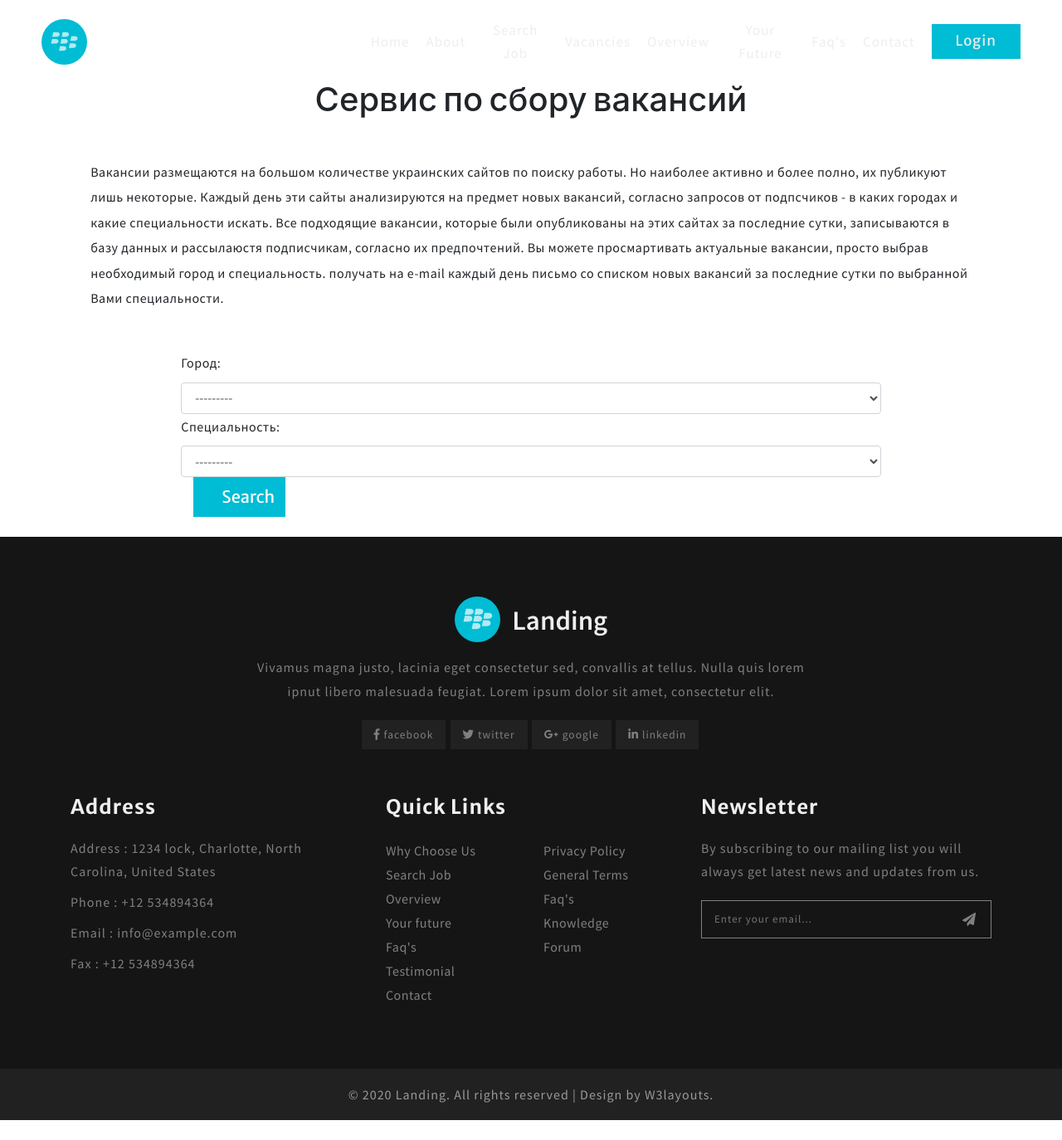
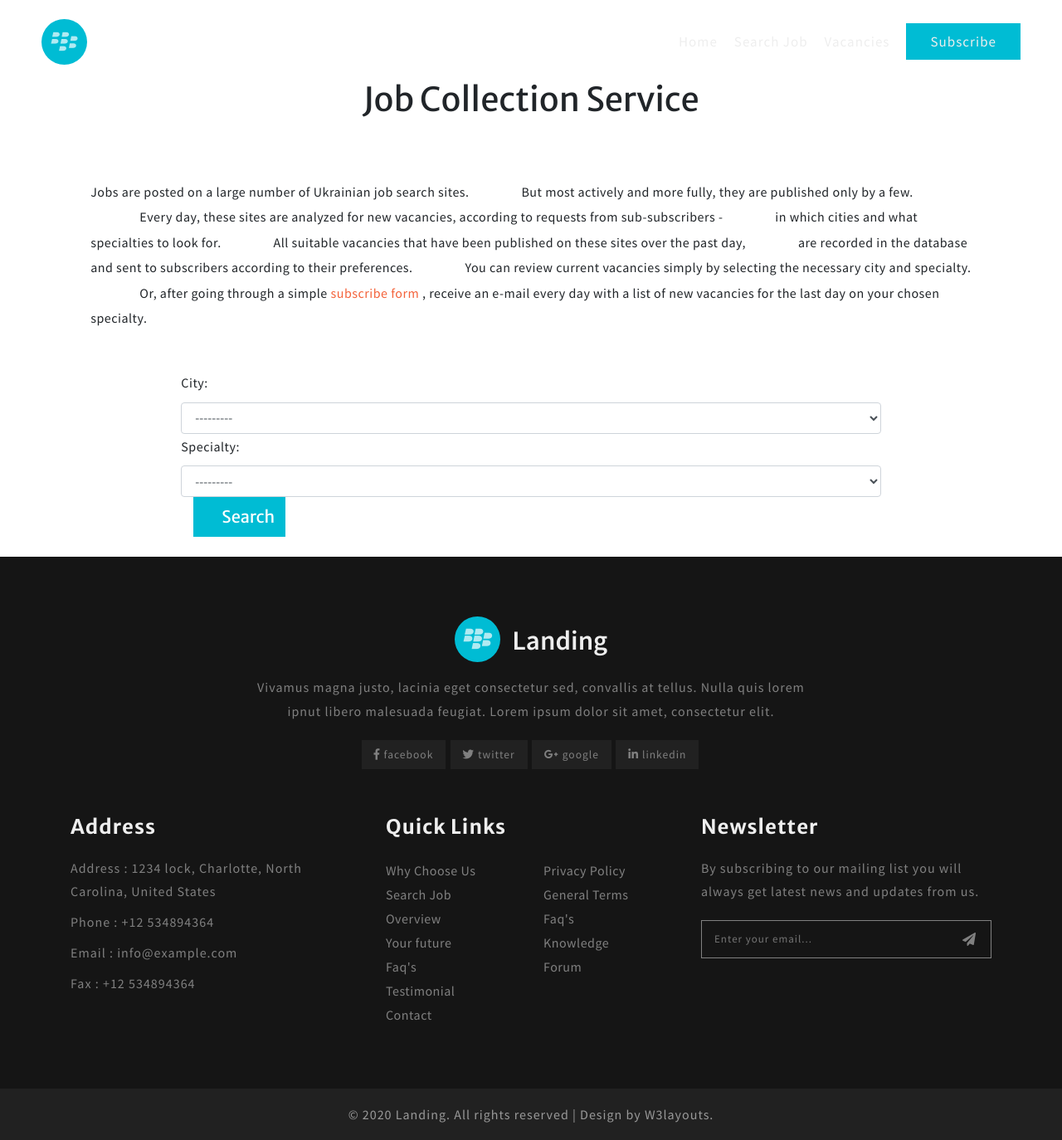
Before and after one commit to valenwin/job_finder, a Django app: page /scraping/ in a window 1280 px wide. Shown: the whole page at 83% size. Before the commit the page ends 1350 px from the top, so only its background shows below. Run offline with Django 3.2, Linux system fonts and the light colour scheme; data that the repository does not hold is empty; some libraries are stand-ins or nearby versions.

Commit message:
modify subscribers and scraping ligic

```diff
--- a/job_finder/urls.py
+++ b/job_finder/urls.py
@@ -21,5 +21,5 @@
     path('admin/', admin.site.urls),
     path('', home_page, name='home_page'),
     path('scraping/', include(('scraping.urls', 'scraping'), namespace='scraping')),
-    #path('subscribers/', include(('subscribers.urls', 'subscribers'), namespace='subscribers'))
+    path('subscribers/', include(('subscribers.urls', 'subscribers'), namespace='subscribers'))
 ]
--- a/scraping/forms.py
+++ b/scraping/forms.py
@@ -4,9 +4,9 @@
 
 
 class FindVacancyForm(forms.Form):
-    city = forms.ModelChoiceField(label='Город',
+    city = forms.ModelChoiceField(label='City',
                                   queryset=City.objects.all(),
                                   widget=forms.Select(attrs={'class': 'form-control'}))
-    specialty = forms.ModelChoiceField(label='Специальность',
+    specialty = forms.ModelChoiceField(label='Specialty',
                                        queryset=Speciality.objects.all(),
                                        widget=forms.Select(attrs={'class': 'form-control'}))
--- a/scraping/templates/search_vacancies.html
+++ b/scraping/templates/search_vacancies.html
@@ -13,17 +13,18 @@
 {% block content %}
     <div class="row  my-5">
         <div class="col-md-10 mx-auto">
-            <h1 class="my-5 text-center">Сервис по сбору вакансий</h1>
-            <p> Вакансии размещаются на большом количестве украинских сайтов по поиску работы.
-                Но наиболее активно и более полно, их публикуют лишь некоторые.
-                Каждый день эти сайты анализируются на предмет новых вакансий, согласно запросов от подпсчиков -
-                в каких городах и какие специальности искать.
-                Все подходящие вакансии, которые были опубликованы на этих сайтах за последние сутки,
-                записываются в базу данных и рассылаюстя подписчикам, согласно их предпочтений.
-                Вы можете просмартивать актуальные вакансии, просто выбрав необходимый город и специальность.
-                {#            Или же, пройдя несложную <a href="{% url 'create' %}"> регистрацию</a>, #}
-                получать на e-mail каждый день письмо со списком новых вакансий за последние сутки по выбранной Вами
-                специальности.</p>
+            <h1 class="my-5 text-center">Job Collection Service </h1>
+            <p> Jobs are posted on a large number of Ukrainian job search sites.
+                But most actively and more fully, they are published only by a few.
+                Every day, these sites are analyzed for new vacancies,
+                according to requests from sub-subscribers -
+                in which cities and what specialties to look for.
+                All suitable vacancies that have been published on these sites over the past day,
+                are recorded in the database and sent to subscribers according to their preferences.
+                You can review current vacancies simply by selecting the necessary city and specialty.
+                Or, after going through a simple <a href="{% url 'subscribers:subscribe_url' %}">
+                subscribe form </a>, receive an e-mail every day with a list of new vacancies for the last day on your chosen specialty.
+            </p>
         </div>
     </div>
 
--- a/scraping/templates/vacancies_list.html
+++ b/scraping/templates/vacancies_list.html
@@ -25,8 +25,8 @@
                     <div class="col-12 text-left">
                         <h4><a href='{{ job.url }}'>{{ job.title }}</a></h4>
                         <p>{{ job.description }}</p><br/>
-                        <p>Вакансия от компании: {{ job.company }}<small>. Дата размещения
-                            вакансии: {{ job.timestamp| date:"d-m-Y" }}</small></p>
+                        <p>Вакансия от компании: {{ job.company }}<small>
+                            Date of scraping: {{ job.timestamp| date:"d-m-Y" }}</small></p>
                         <hr>
                         <br/>
                     </div>
--- a/scraping/views.py
+++ b/scraping/views.py
@@ -25,7 +25,7 @@
         except ValueError:
             raise Http404('Страница не найдена')
 
-        vacancies = Vacancy.objects.filter(city=city_id, speciality=speciality_id, timestamp=today)
+        vacancies = Vacancy.objects.filter(city=city_id, speciality=speciality_id)
 
         if vacancies:
             return render(request, 'vacancies_list.html', {
--- a/subscribers/forms.py
+++ b/subscribers/forms.py
@@ -1,7 +1,7 @@
 from django import forms
 
 from scraping.models import Speciality, City
-from subscribers.models import Subscriber
+from .models import Subscriber
 
 
 class SubscriberModelForm(forms.ModelForm):
--- a/subscribers/urls.py
+++ b/subscribers/urls.py
@@ -1,7 +1,7 @@
-# from django.urls import path
-# from .views import
-#
-# urlpatterns = [
-#     path('', search_job, name='search_job_url'),
-#
-# ]
+from django.urls import path
+from .views import subscribe
+
+urlpatterns = [
+    path('', subscribe, name='subscribe_url'),
+
+]
--- a/templates/base.html
+++ b/templates/base.html
@@ -20,23 +20,6 @@
             window.scrollTo(0, 1);
         }
     </script>
-
-    {#    <!-- animation css files -->#}
-    {#    <link rel="stylesheet" href="{% static 'css/animation-aos.css' %}">#}
-    {#    <link href='{% static 'css/aos.css' %}' rel='stylesheet prefetch' type="text/css" media="all"/>#}
-    {#    <!-- //animation css files -->#}
-    {##}
-    {#    <!-- css files -->#}
-    {#    <link href="{% static 'css/bootstrap.css' %}" rel='stylesheet' type='text/css'/>#}
-    {#    <!-- bootstrap css -->#}
-    {##}
-    {#    <!-- custom css -->#}
-    {#    <link href="{% static 'css/fontawesome-all.css' %}" rel="stylesheet">#}
-    {#    <!-- fontawesome css -->#}
-    {#    <!-- //css files -->#}
-
-    <!-- google fonts -->
-    <!-- //google fonts -->
 
     <!-- Font Awesome Icons -->
     <link href="https://maxcdn.bootstrapcdn.com/font-awesome/4.4.0/css/font-awesome.min.css" rel="stylesheet">
@@ -85,18 +68,6 @@
                            data-target="#exampleModalCenter1" role="button">read more</a>
                         <a class="btn mt-4 text-capitalize" data-aos="fade-up" href="#" data-toggle="modal"
                            data-target="#exampleModal" role="button">watch video <i class="fas fa-play-circle"></i></a>
-                    </div>
-                    <div class="col-lg-4 col-md-8 mt-lg-0 mt-5 banner-form" data-aos="fade-left">
-                        <h5 style="margin-top: 70px;"><i class="fas mr-2 fa-laptop"></i> Register Now</h5>
-                        <form action="#" class="mt-4" method="post">
-                            <input class="form-control" type="text" name="Name" placeholder="Name" required=""/>
-                            <input class="form-control" type="email" name="Email" placeholder="Email" required=""/>
-                            <input class="form-control" type="text" name="Number" placeholder="Phone Number"
-                                   required=""/>
-                            <input class="form-control" type="password" name="Number" placeholder="Password"
-                                   required=""/>
-                            <input class="form-control text-capitalize" type="submit" value="Register Account">
-                        </form>
                     </div>
                 </div>
             </div>
@@ -648,48 +619,6 @@
 </div>
 <!-- //video Model Popup -->
 
-<!--/Login-->
-<div class="modal fade" id="exampleModalCenter2" tabindex="-1" role="dialog" aria-hidden="true">
-    <div class="modal-dialog modal-dialog-centered" role="document">
-        <div class="modal-content">
-            <div class="modal-header text-center">
-                <button type="button" class="close" data-dismiss="modal" aria-label="Close">
-                    <span aria-hidden="true">&times;</span>
-                </button>
-            </div>
-            <div class="modal-body">
-                <div class="login px-4 mx-auto mw-100">
-                    <h5 class="text-center mb-4">Login Now</h5>
-                    <form action="#" method="post">
-                        <div class="form-group">
-                            <label class="mb-2">Email address</label>
-                            <input type="email" class="form-control" id="exampleInputEmail1"
-                                   aria-describedby="emailHelp" placeholder="" required="">
-                            <small id="emailHelp" class="form-text text-muted">We'll never share your email with anyone
-                                else.</small>
-                        </div>
-                        <div class="form-group">
-                            <label class="mb-2">Password</label>
-                            <input type="password" class="form-control" id="exampleInputPassword1" placeholder=""
-                                   required="">
-                        </div>
-                        <div class="form-check mb-2">
-                            <input type="checkbox" class="form-check-input" id="exampleCheck1">
-                            <label class="form-check-label" for="exampleCheck1">Check me out</label>
-                        </div>
-                        <button type="submit" class="btn btn-primary submit mt-2">Sign In</button>
-                        <p class="text-center pb-4">
-                            <a href="#" data-toggle="modal2" data-target="#exampleModalCenter"> Don't have an
-                                account?</a>
-                        </p>
-                    </form>
-                </div>
-            </div>
-        </div>
-    </div>
-</div>
-<!--//Login-->
-
 <!-- js -->
 <script src="js/jquery-2.2.3.min.js"></script>
 <script src="js/bootstrap.js"></script>
--- a/templates/includes/navbar.html
+++ b/templates/includes/navbar.html
@@ -27,30 +27,15 @@
                 <a href="{% url 'home_page' %}" class="active">Home</a>
             </li>
             <li>
-                <a href="#choose" class="scroll">About</a>
-            </li>
-            <li>
                 <a href="{% url 'scraping:search_job_url' %}" class="active">Search Job</a>
             </li>
             <li>
                 <a href="{% url 'scraping:vacancy_list_url' %}" class="active">Vacancies</a>
             </li>
             <li>
-                <a href="#overview" class="scroll">Overview</a>
-            </li>
-            <li>
-                <a href="#portfolio" class="scroll">Your future</a>
-            </li>
-            <li>
-                <a href="#faq" class="scroll">Faq's</a>
-            </li>
-            <li>
-                <a href="#contact" class="scroll">Contact</a>
-            </li>
-            <li>
                 <button type="button" class="btn w3ls-btn" data-toggle="modal" aria-pressed="false"
                         data-target="#exampleModalCenter2">
-                    Login
+                    <a href="{% url 'subscribers:subscribe_url' %}">Subscribe</a>
                 </button>
             </li>
         </ul>
```
Also changed, not shown: scraping/api/serializers.py (deleted, +0 -24 lines), scraping/api/urls.py (deleted, +0 -11 lines), scraping/api/views.py (deleted, +0 -57 lines), subscribers/templates/create.html (deleted, +0 -50 lines), subscribers/templates/subscribe.html (added, +57 -0 lines), subscribers/views.py (+11 -18 lines), scraping/api/__init__.py (deleted).
